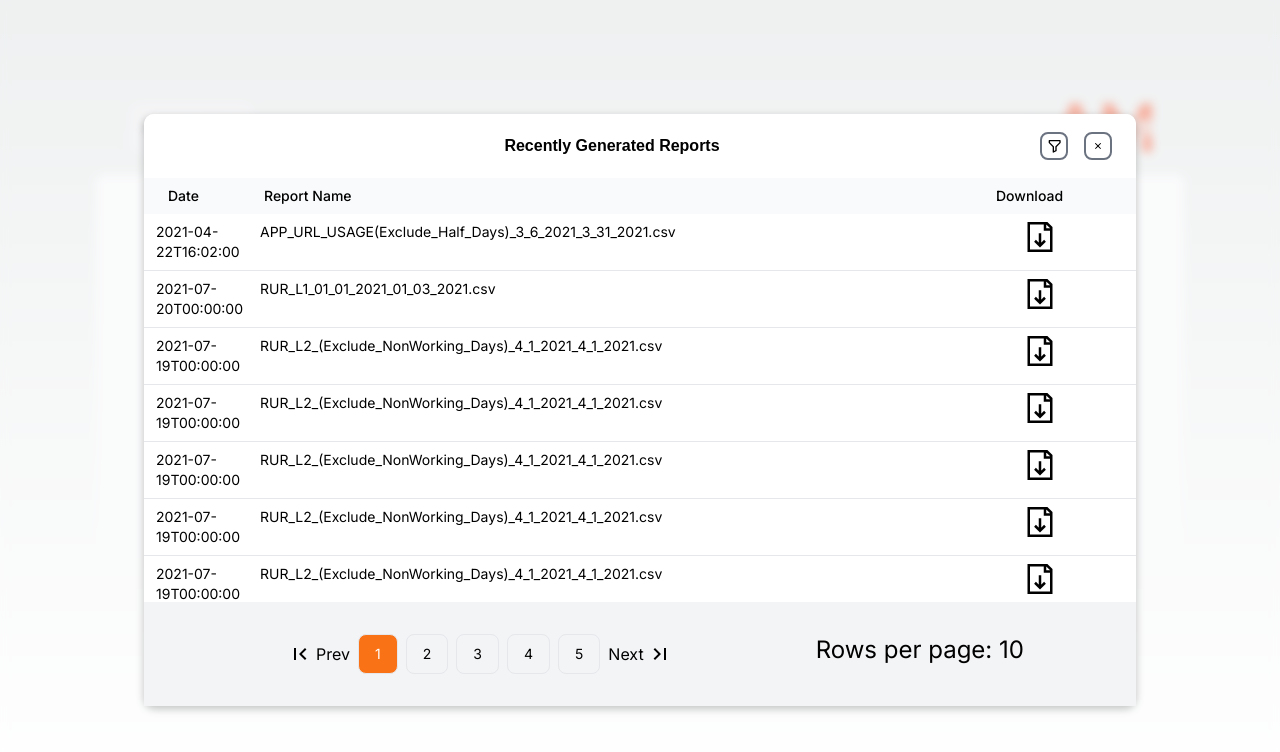
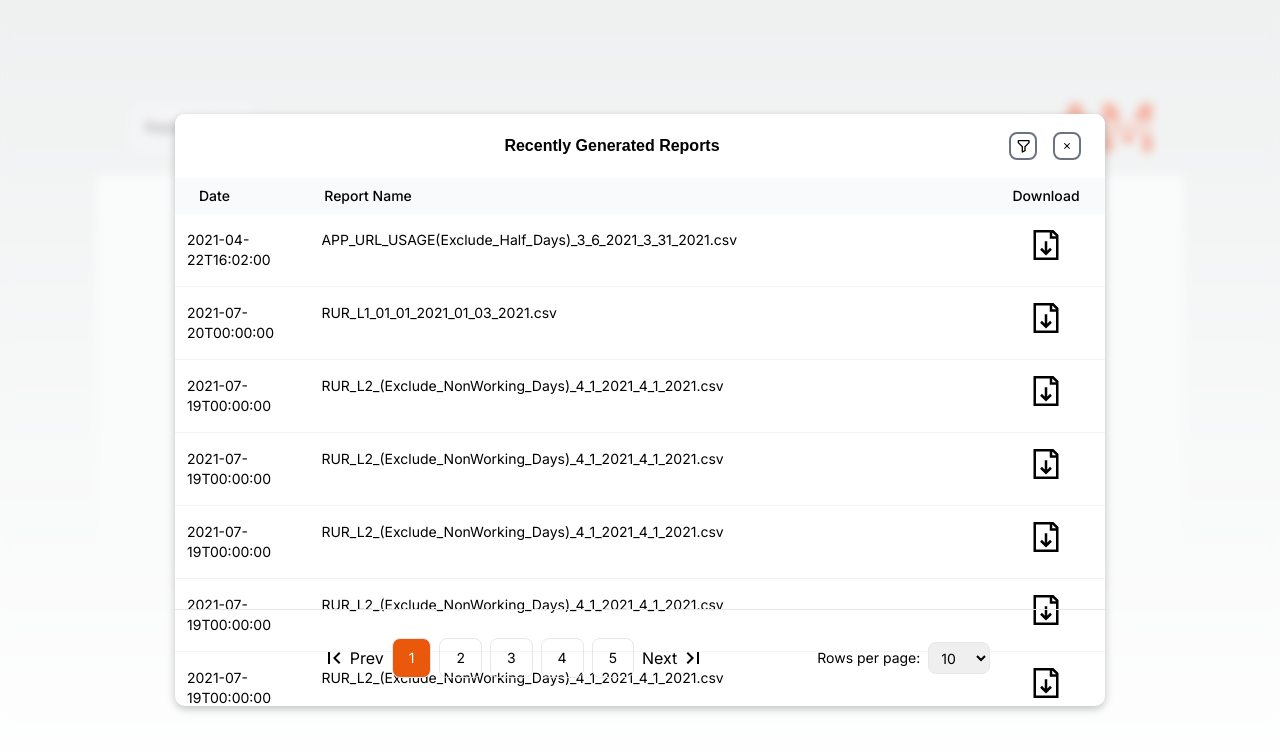
Before and after one commit to AbbasMahdavi021/Report-List, a Next.js app: page / in a window 1280 px wide. Both pictures are taken after a click on the button "View Latest Reports". Shown: the top 752 px of the page. Built offline with nearby package versions, Linux system fonts and the light colour scheme.

Commit message:
Implement RowsPerPage dropdown, styling changes

```diff
--- a/src/components/NavigationControls.jsx
+++ b/src/components/NavigationControls.jsx
@@ -11,7 +11,7 @@ const NavigationControls = ({ hasNextPage, hasPrevPage, size }) => {
   const [totalPages, setTotalPages] = useState(1);
   const [currentPage, setCurrentPage] = useState(1);
 
-  const perPage = searchParams.get("per_page") ?? "10";
+  const [perPage, setPerPage] = useState(searchParams.get("per_page") ?? "10");
 
   // Calculate total pages whenever size or perPage changes
   useEffect(() => {
@@ -24,6 +24,13 @@ const NavigationControls = ({ hasNextPage, hasPrevPage, size }) => {
     const pageParam = searchParams.get("page") ?? "1";
     setCurrentPage(Number(pageParam));
   }, [searchParams]);
+
+  // Handles changing rows per page
+  const handlePerPageChange = (e) => {
+    const selectedPerPage = parseInt(e.target.value, 10);
+    setPerPage(selectedPerPage);
+    router.push(`/?page=${currentPage}&per_page=${selectedPerPage}`);
+  };
 
   // Handles page navigation, changes URL,
   // that's used to display data in Reports.jsx
@@ -49,8 +56,8 @@ const NavigationControls = ({ hasNextPage, hasPrevPage, size }) => {
       buttons.push(
         <button
           key={i}
-          className={`text-sm mx-1 border border-lightgray-500 border-1 px-2 md:px-4 h-8 md:h-10 rounded-lg ${
-            i === currentPage ? "bg-orange-500 text-white" : ""
+          className={`text-sm mx-1 border border-1 px-2 md:px-4 h-8 md:h-10 rounded-lg ${
+            i === currentPage ? "bg-orange-600 text-white" : ""
           }`}
           onClick={() => handlePageChange(i)}
         >
@@ -62,7 +69,7 @@ const NavigationControls = ({ hasNextPage, hasPrevPage, size }) => {
   };
 
   return (
-    <div className="md:m-4 my-4 flex flex-col md:flex-row w-full justify-center text-2xl space-y-2 md:space-y-0 md:space-x-32">
+    <div className="md:m-4 my-4 flex flex-col md:flex-row w-full justify-center text-2xl space-y-2 md:space-y-0 md:space-x-24">
       <div className="md:p-2 flex flex-wrap md:flex-nowrap items-center justify-center ">
         <button onClick={() => handlePageChange(1)}>
           <MdFirstPage />
@@ -87,7 +94,24 @@ const NavigationControls = ({ hasNextPage, hasPrevPage, size }) => {
         </button>
       </div>
 
-      <div className="p-2 ">Rows per page: {perPage}</div>
+      <div className="flex justify-center items-center flex-wrap p-2 mx-3 text-sm text-base">
+        <p>Rows per page:</p>
+        <div>
+          <select
+            className="flex ml-2 border border-lightgray-500 px-2 h-8 rounded-lg"
+            value={perPage}
+            onChange={handlePerPageChange}
+          >
+            <option value="1">1</option>
+            <option value="5">5</option>
+            <option value="10">10</option>
+            <option value="15">15</option>
+            <option value="20">20</option>
+            <option value="50">50</option>
+            <option value="100">100</option>
+          </select>
+        </div>
+      </div>
     </div>
   );
 };
--- a/src/components/modal/Modal.css
+++ b/src/components/modal/Modal.css
@@ -15,7 +15,7 @@
 .modal-content {
   display: flex;
   flex-direction: column;
-  width: 80%;
+  width: 75%;
   height: 80%;
   background-color: rgb(255, 255, 255);
   color: #000000;
@@ -24,6 +24,12 @@
   font-size: 2rem;
   box-shadow: rgba(0, 0, 0, 0.24) 0px 3px 8px;
   border-radius: 10px;
+}
+
+@media (max-width: 1000px) {
+  .modal-content {
+    width: 95%; /* Adjusted width for small devices */
+  }
 }
 
 .modal-header {
--- a/src/components/reports/ReportCard.jsx
+++ b/src/components/reports/ReportCard.jsx
@@ -4,9 +4,9 @@ const ReportCard = ({ date, reportName, index }) => {
   return (
     <div
       key={index}
-      className="flex flex-row text-sm p-2 border-b border-gray-200"
+      className="flex flex-row text-sm p-2 py-4 border-b border-gray-100"
     >
-      <div className="mx-1 w-24">{date}</div>
+      <div className="mx-1 w-32">{date}</div>
       <div className=" w-3/4 overflow-hidden">
         <div className="mx-1  truncate">{reportName}</div>
       </div>
--- a/src/components/reports/Reports.jsx
+++ b/src/components/reports/Reports.jsx
@@ -25,9 +25,9 @@ const Reports = () => {
     <div className="relative w-full h-full overflow-hidden ">
       <div className="flex flex-col h-full">
         <div className="flex flex-row text-sm font-medium p-2 bg-slate-50">
-          <div className="ml-4 w-24">Date</div>
+          <div className="ml-4 w-32">Date</div>
           <div className="w-3/4">Report Name</div>
-          <div>Download</div>
+          <div className="flex justify-center w-24 mx-1 ">Download</div>
         </div>
 
         <div className="flex flex-col flex-grow overflow-auto">
@@ -42,7 +42,7 @@ const Reports = () => {
         </div>
       </div>
 
-      <div className="absolute bottom-0 left-0 right-0 p-2 bg-gray-100">
+      <div className="absolute bottom-0 left-0 right-0 p-1 border-t border-gray-200">
         <NavigationControls
           hasNextPage={end < dummyData.length}
           hasPrevPage={start > 0}
```
